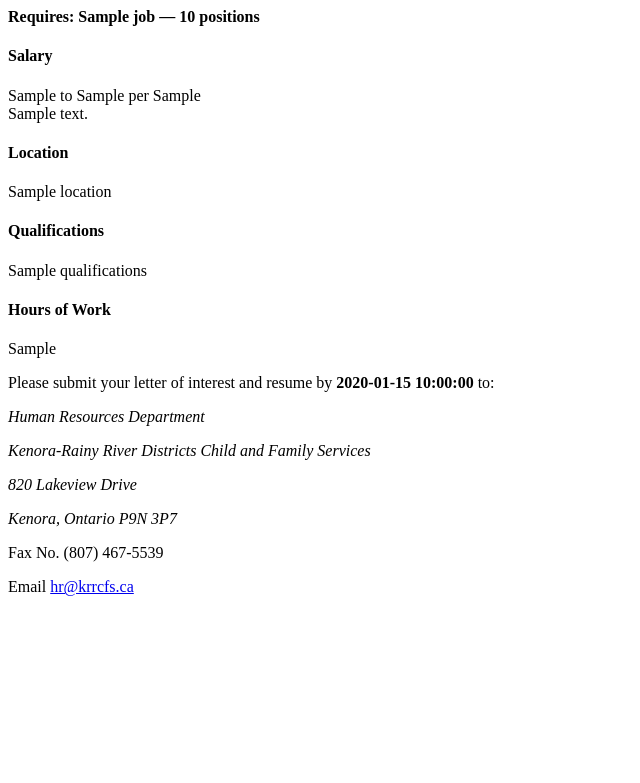
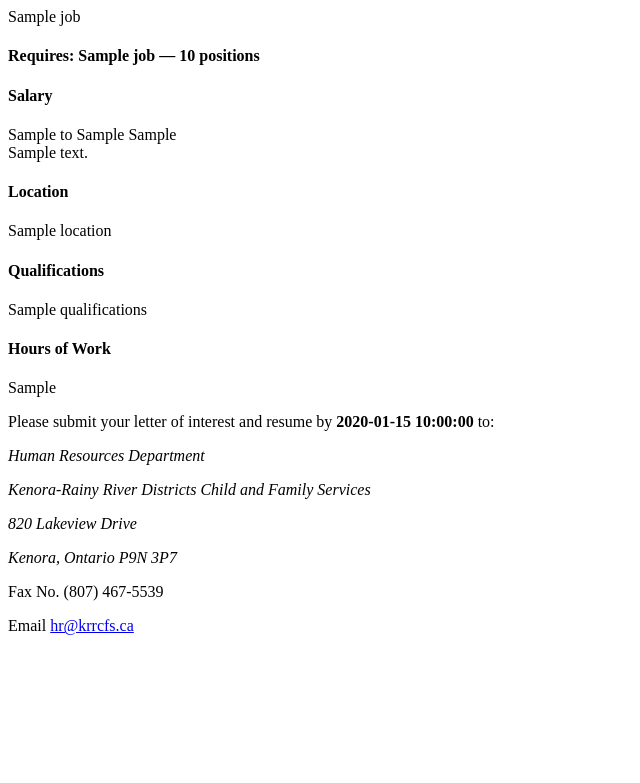
Before and after one commit to cfsgeeks/job_postings, a Python web app: template templates/job_postings/job_detail.html in a window 1280 px wide. Shown: the top 783 px of the page, without its empty margins (0-640 px from the left). Run offline with Jinja, Linux system fonts and the light colour scheme; the template is opened without the code that fills it: most values are stand-ins (such as "Sample title", 1, 10 or a date in 2020).

Commit message:
IT LIVES!

```diff
--- a/templates/job_postings/job_detail.html
+++ b/templates/job_postings/job_detail.html
@@ -1,8 +1,9 @@
+{% block title %}{{job.title}}{% endblock %}
 <div>
     <h4 class="vig">{{job.is_union}}</h4>
     <h4 class="vig">Requires: {{job.title}}{% if job.positions_available > 1 %} &mdash; {{job.positions_available }} positions{% endif %}</h4>
     <h4 class="vig">Salary</h4>
-    {{job.payscale_start}} to {{job.payscale_end}} per {{job.get_payscale_period_display}}
+    {{job.payscale_start}} to {{job.payscale_end}} {{job.get_payscale_period_display}}
     <div>
         {{job.description}}
     </div>
```
